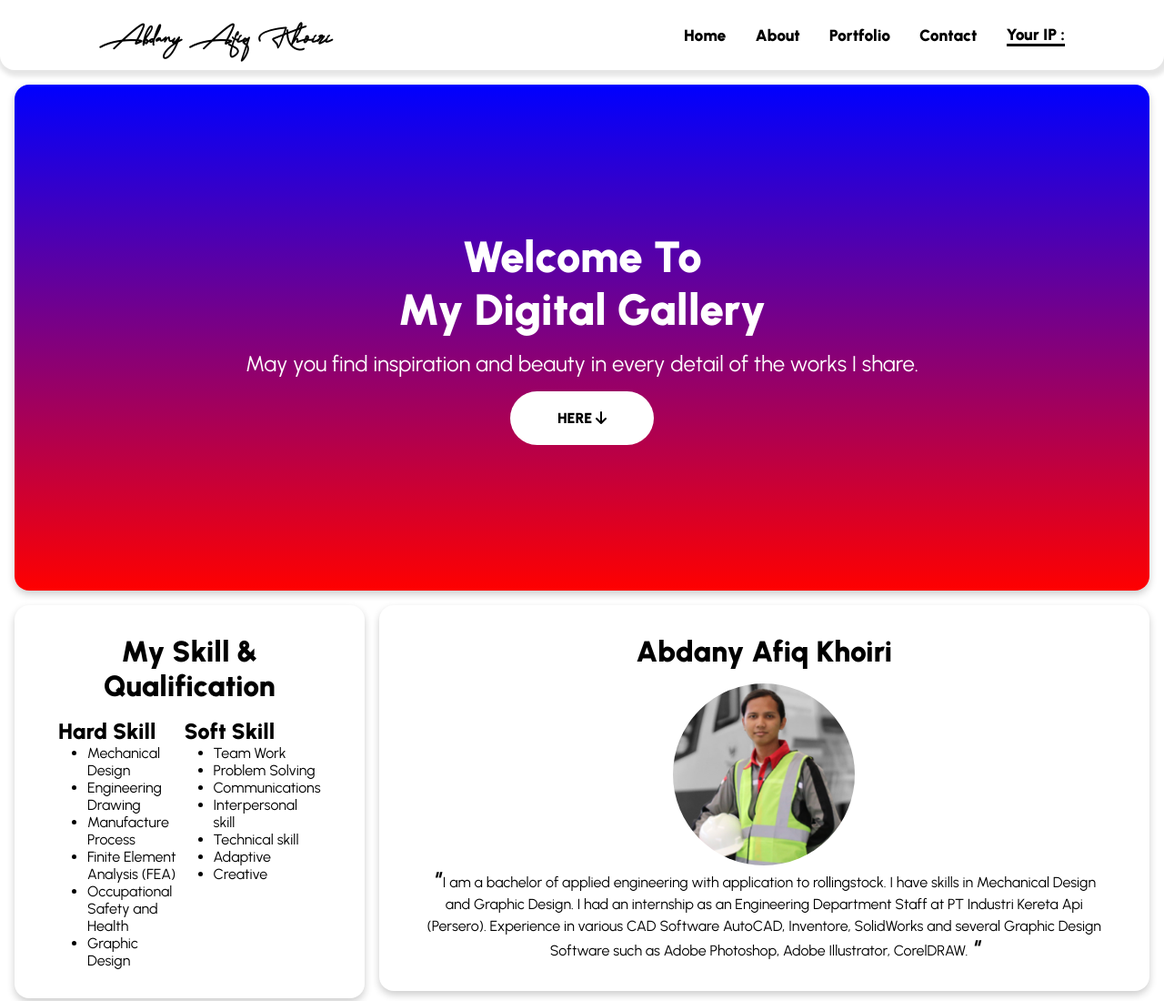
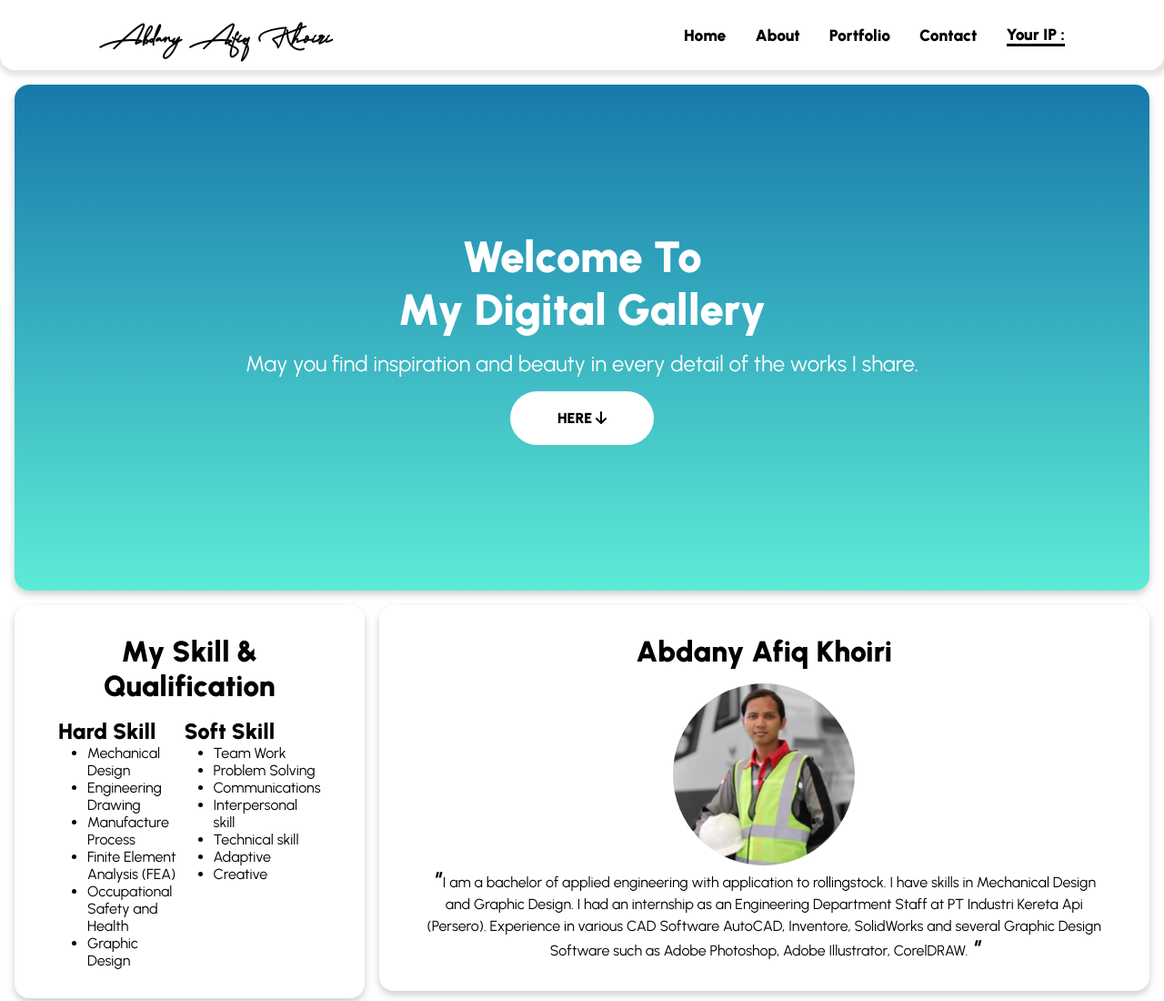
Before and after one commit to abdanyak/subbmitweb, a plain HTML site: page index.html in a window 1280 px wide. Shown: the top 1100 px of the page at 91% size. Drawn offline with nearby package versions, Linux system fonts and the light colour scheme; no server answers.

Commit message:
Update style.css

```diff
--- a/assets/css/style.css
+++ b/assets/css/style.css
@@ -73,7 +73,7 @@ body {
     flex-direction: column;
     margin: 1rem;
 
-    background-image: linear-gradient(180deg, blue, red);
+    background-image: linear-gradient(180deg, #1679AB, #5DEBD7);
     padding: 10rem 3rem;
 
     color: white;
```
